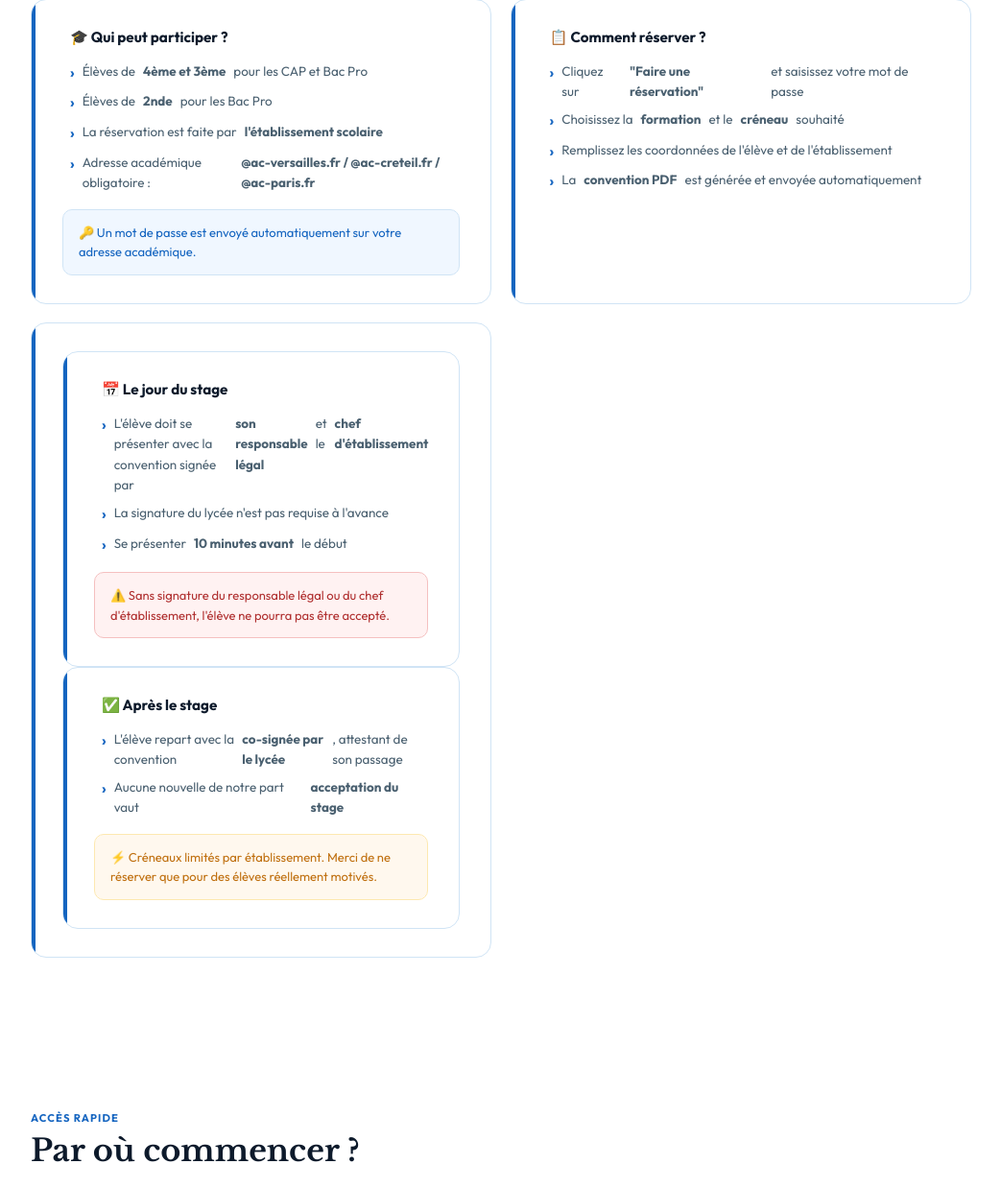
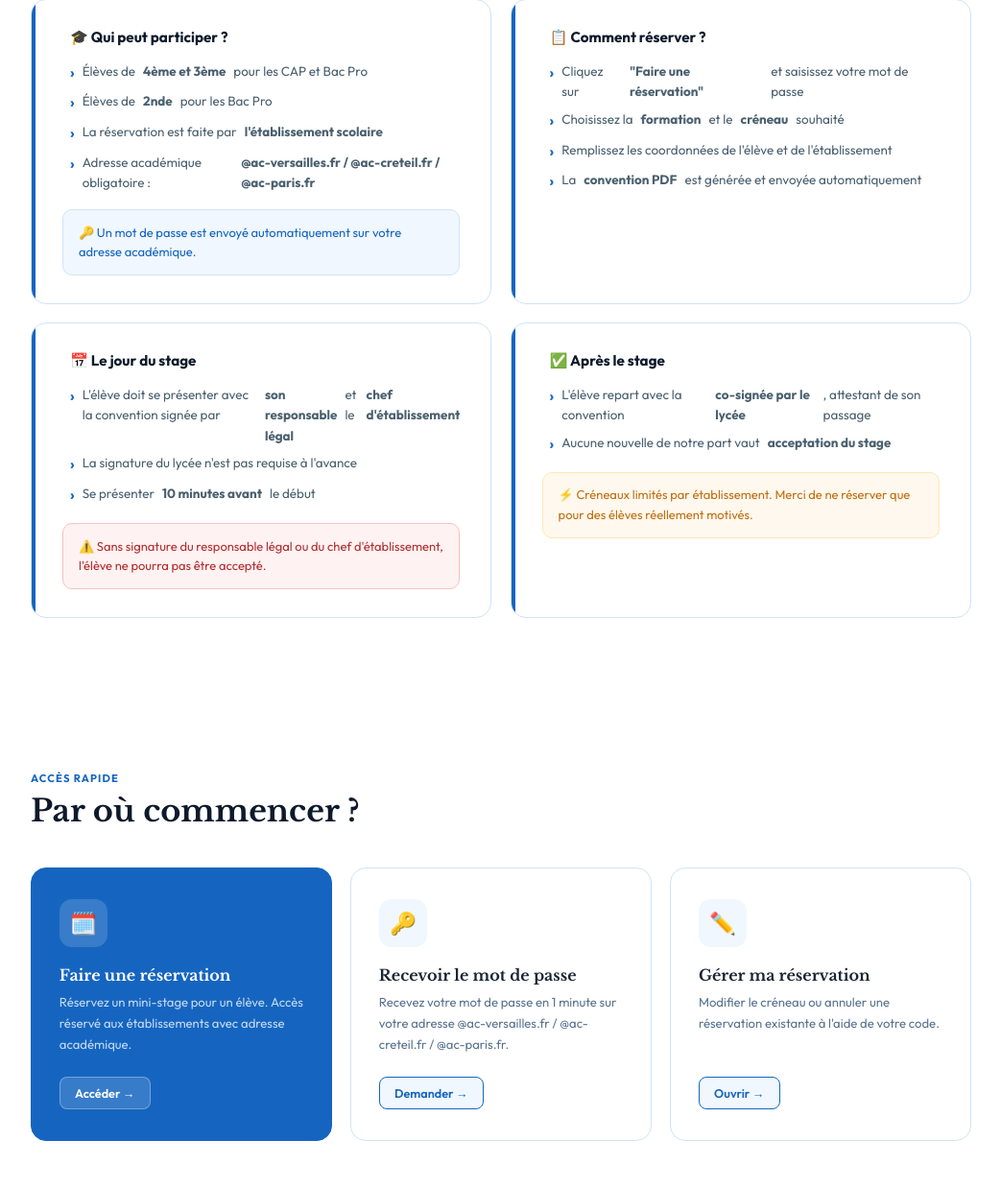
Before and after one commit to jamila-cell210/Fernand-Nadia-L-ger, a Flask app: page / in a window 1280 px wide. Shown: the part 1113-2351 px from the top of the page at 96% size, without its empty margins (118-1161 px from the left). Run offline with Flask 3, Linux system fonts and the light colour scheme.

Commit message:
Update index.html

```diff
--- a/templates/index.html
+++ b/templates/index.html
@@ -151,13 +151,12 @@
     <div class="icard">
       <h3>📋 Comment réserver ?</h3>
       <ul>
-        <li>Cliquez sur <strong>"Faire une réservation"</strong> et saisissez votre mot de passe</li></li>
+        <li>Cliquez sur <strong>"Faire une réservation"</strong> et saisissez votre mot de passe</li>
         <li>Choisissez la <strong>formation</strong> et le <strong>créneau</strong> souhaité</li>
         <li>Remplissez les coordonnées de l'élève et de l'établissement</li>
         <li>La <strong>convention PDF</strong> est générée et envoyée automatiquement</li>
       </ul>
     </div>
-    <div class="icard">
     <div class="icard">
       <h3>📅 Le jour du stage</h3>
       <ul>
@@ -174,6 +173,7 @@
         <li>Aucune nouvelle de notre part vaut <strong>acceptation du stage</strong></li>
       </ul>
       <div class="callout c-orange">⚡ Créneaux limités par établissement. Merci de ne réserver que pour des élèves réellement motivés.</div>
+    </div>
   </div>
 </section>
 
```
Lines whose indentation alone changed are shown as unchanged.
